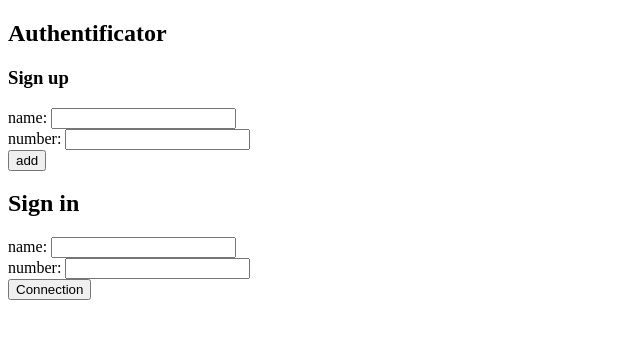
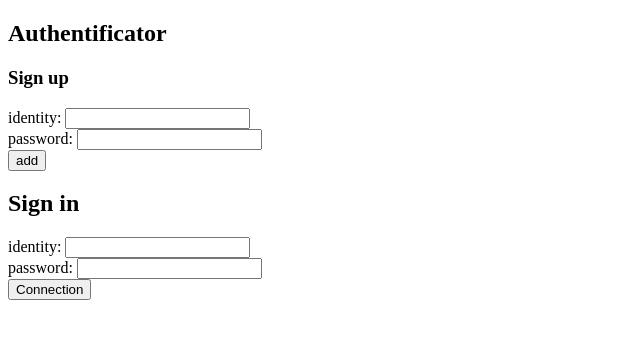
Before and after one commit to pyrhaa/LoginApp_v2, a React (Create React App) app in the folder front/: page / in a window 1280 px wide. Shown: the top 338 px of the page, without its empty margins (0-640 px from the left). Built offline with nearby package versions, Linux system fonts and the light colour scheme; no server answers; the HTML template or start-up script is replaced by a standard one.

Commit message:
frony ok

```diff
--- a/front/src/App.js
+++ b/front/src/App.js
@@ -5,27 +5,41 @@ import Filter from './components/Filter';
 
 const baseUrl = '/api/persons';
 
+let db = [
+  {
+    id: 1,
+    identity: 'Lucius Afulay',
+    password: 'AzulAdrarAman22'
+  },
+  {
+    id: 2,
+    identity: 'Aglellu Boubaburd',
+    password: 'Cochon0uDesprairi3'
+  }
+];
+
 const App = () => {
-  const [persons, setPersons] = useState([]);
+  const [persons, setPersons] = useState(db);
   const [newIdentity, setNewIdentity] = useState('');
   const [newPassword, setNewPassword] = useState('');
-  const [filter, setFilter] = useState('');
+  const [userIdentity, setUserIdentity] = useState('');
+  const [userPassword, setUserPassword] = useState('');
 
   //get retourne promise
-  useEffect(() => {
-    axios
-      .get(baseUrl)
-      .then((res) => {
-        setPersons(res.data);
-      })
-      .catch((err) => {
-        console.log(err);
-      });
-  }, []);
+  // useEffect(() => {
+  //   axios
+  //     .get(baseUrl)
+  //     .then((res) => {
+  //       setPersons(res.data);
+  //     })
+  //     .catch((err) => {
+  //       console.log(err);
+  //     });
+  // }, []);
 
   // e.preventDefault() : annuler le refresh de la page au moment du clic
   //addNewPerson test if we have a doublon or else create the new person
-  const addNewPerson = (e) => {
+  const addNewUser = (e) => {
     e.preventDefault();
     const doublon = persons.filter((person) =>
       person.identity.toLowerCase().includes(newIdentity.toLowerCase())
@@ -70,12 +84,18 @@ const App = () => {
   };
 
   //Verify if the login is valid
-  const successLog =
-    filter.length > 0
-      ? persons.filter((person) =>
-          person.identity.toLowerCase().includes(filter.toLowerCase())
-        )
-      : persons;
+  const successLog = (e) => {
+    e.preventDefault();
+    const user = persons.find(
+      (el) => el.identity === userIdentity && el.password === userPassword
+    );
+    if (user) {
+      console.log('success');
+      window.alert(`Welcome ${user.identity}`);
+    } else {
+      console.log('fail');
+    }
+  };
 
   return (
     <div>
@@ -84,10 +104,14 @@ const App = () => {
       <PersonForm
         setNewIdentity={setNewIdentity}
         setNewPassword={setNewPassword}
-        addNewPerson={addNewPerson}
+        addNewUser={addNewUser}
       />
       <h2>Sign in</h2>
-      <Filter setFilter={setFilter} successLog={successLog} />
+      <Filter
+        setUserIdentity={setUserIdentity}
+        setUserPassword={setUserPassword}
+        successLog={successLog}
+      />
     </div>
   );
 };
--- a/front/src/components/Filter.js
+++ b/front/src/components/Filter.js
@@ -1,24 +1,11 @@
-const Filter = ({
-  setFilter,
-  setFilterIdentity,
-  setFilterPassword,
-  successLog
-}) => {
+const Filter = ({ setUserIdentity, setUserPassword, successLog }) => {
   return (
     <form>
       <div>
-        name:{' '}
-        <input
-          className='nameInput'
-          onChange={(e) => setFilterIdentity(e.target.value)}
-        />
+        identity: <input onChange={(e) => setUserIdentity(e.target.value)} />
       </div>
       <div>
-        number:{' '}
-        <input
-          className='numberInput'
-          onChange={(e) => setFilterPassword(e.target.value)}
-        />
+        password: <input onChange={(e) => setUserPassword(e.target.value)} />
       </div>
       <div>
         <button type='submit' onClick={successLog}>
--- a/front/src/components/PersonForm.js
+++ b/front/src/components/PersonForm.js
@@ -1,22 +1,14 @@
-const PersonForm = ({ setNewName, setNewNumber, addNewPerson }) => {
+const PersonForm = ({ setNewIdentity, setNewPassword, addNewUser }) => {
   return (
     <form>
       <div>
-        name:{' '}
-        <input
-          className='nameInput'
-          onChange={(e) => setNewName(e.target.value)}
-        />
+        identity: <input onChange={(e) => setNewIdentity(e.target.value)} />
       </div>
       <div>
-        number:{' '}
-        <input
-          className='numberInput'
-          onChange={(e) => setNewNumber(e.target.value)}
-        />
+        password: <input onChange={(e) => setNewPassword(e.target.value)} />
       </div>
       <div>
-        <button type='submit' onClick={addNewPerson}>
+        <button type='submit' onClick={addNewUser}>
           add
         </button>
       </div>
```
